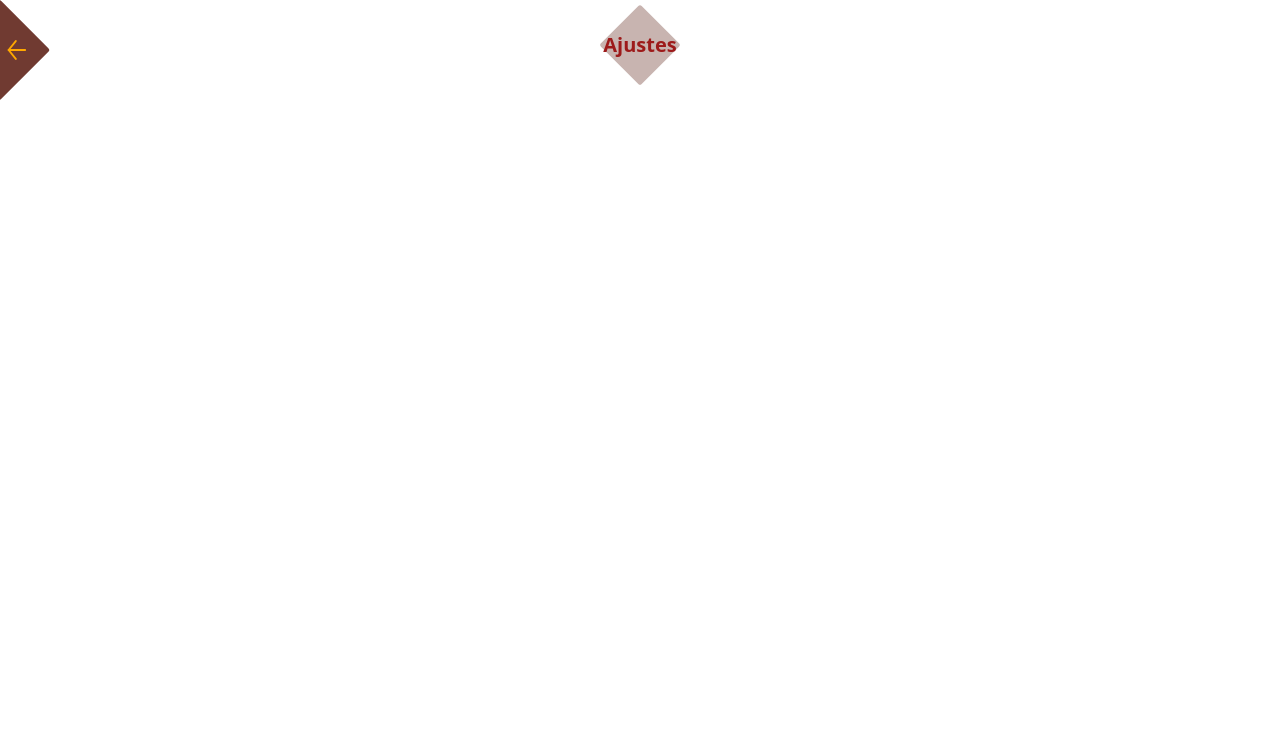
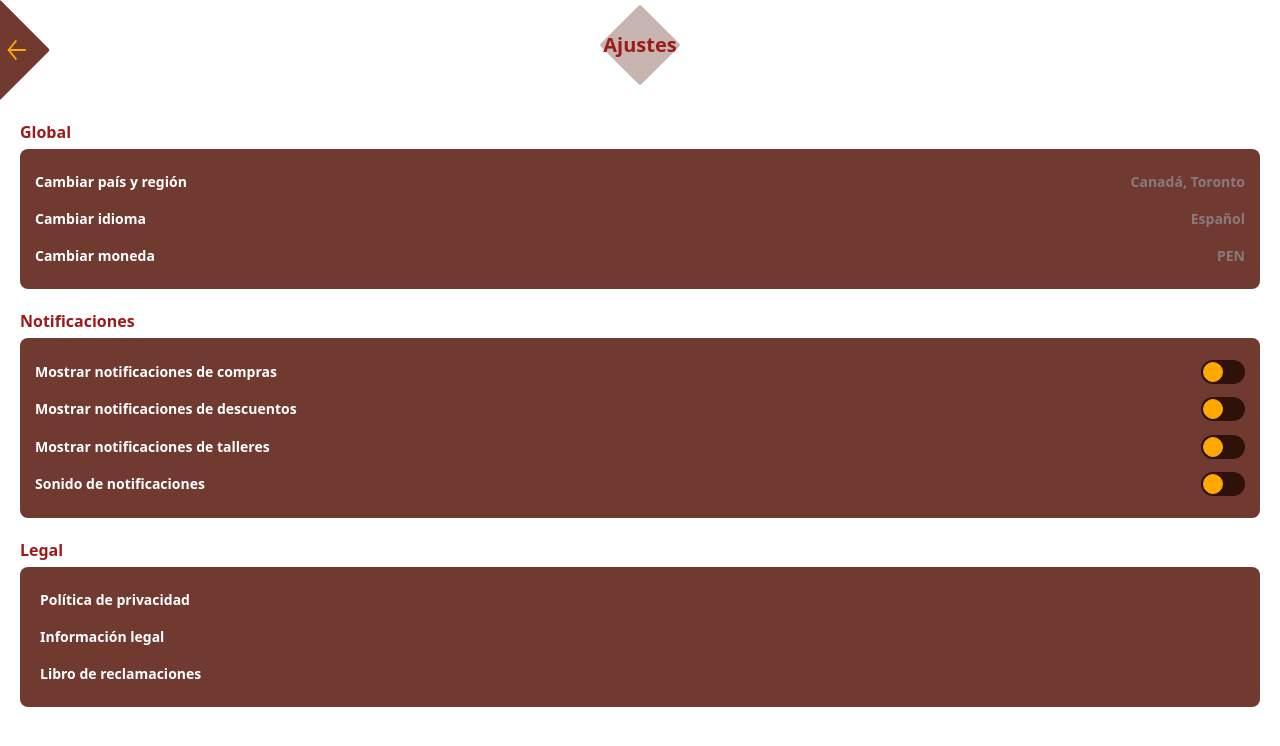
Before and after one commit to JuanDr08/ProyectoExpress, a React (Vite) app: page / in a window 1280 px wide. Shown: the top 746 px of the page. Built offline with nearby package versions, Linux system fonts and the light colour scheme; a web font is replaced by a local one.

Commit message:
feat: :sparkles: Settings view finished

```diff
--- a/src/modules/pages/Settings.jsx
+++ b/src/modules/pages/Settings.jsx
@@ -12,9 +12,63 @@ export const Settings = () => {
             <Muesca />
             <CategoryHeaders title='Ajustes' />
 
-            <main className="h-[calc(100dvh - 90px)] w-full">
+            <main className="h-[calc(100dvh-90px)] w-full flex flex-col gap-[20px] text-9D1A1A font-semibold pt-[30px] px-[20px]">
 
+                <section className="flex flex-col gap-[5px]">
+                    <h2>Global</h2>
+                    <div className='flex flex-col justify-around text-blanco w-full h-[140px] bg-703A31 rounded-lg text-sm p-[15px]'>
+                        <div className="flex justify-between">
+                            <p>Cambiar país y región</p>
+                            <p className="text-gray-400/60 text-end">Canadá, Toronto</p>
+                        </div>
+                        <div className="flex justify-between">
+                            <p>Cambiar idioma</p>
+                            <p className="text-gray-400/60">Español</p>
+                        </div>
+                        <div className="flex justify-between">
+                            <p>Cambiar moneda</p>
+                            <p className="text-gray-400/60">PEN</p>
+                        </div>
+                    </div>
+                </section>
+                <section className="flex flex-col gap-[5px]">
+                    <h2>Notificaciones</h2>
+                    <div className='flex flex-col justify-around text-blanco w-full h-[180px] bg-703A31 rounded-lg text-sm p-[15px]'>
+                            <label className="flex items-center justify-between cursor-pointer">
+                                <span>Mostrar notificaciones de compras</span>
+                                <input type="checkbox" value="" className="sr-only peer" />
+                                <div className="relative w-11 h-6 bg-2E1108 peer-focus:outline-none peer-focus:ring-4  rounded-full peer peer-checked:after:translate-x-full rtl:peer-checked:after:-translate-x-full peer-checked:after:border-FFA800 after:content-[''] after:absolute after:top-[2px] after:start-[2px] after:bg-FFA800 after:border-FFA800 after:border after:rounded-full after:h-5 after:w-5 after:transition-all peer-checked:bg-2E1108/40">
+                                </div>
+                            </label>
+                            <label className="flex items-center justify-between cursor-pointer">
+                                <span>Mostrar notificaciones de descuentos</span>
+                                <input type="checkbox" value="" className="sr-only peer" />
+                                <div className="relative w-11 h-6 bg-2E1108 peer-focus:outline-none peer-focus:ring-4  rounded-full peer peer-checked:after:translate-x-full rtl:peer-checked:after:-translate-x-full peer-checked:after:border-FFA800 after:content-[''] after:absolute after:top-[2px] after:start-[2px] after:bg-FFA800 after:border-FFA800 after:border after:rounded-full after:h-5 after:w-5 after:transition-all peer-checked:bg-2E1108/40">
+                                </div>
+                            </label>
+                            <label className="flex items-center justify-between cursor-pointer">
+                                <span>Mostrar notificaciones de talleres</span>
+                                <input type="checkbox" value="" className="sr-only peer" />
+                                <div className="relative w-11 h-6 bg-2E1108 peer-focus:outline-none peer-focus:ring-4  rounded-full peer peer-checked:after:translate-x-full rtl:peer-checked:after:-translate-x-full peer-checked:after:border-FFA800 after:content-[''] after:absolute after:top-[2px] after:start-[2px] after:bg-FFA800 after:border-FFA800 after:border after:rounded-full after:h-5 after:w-5 after:transition-all peer-checked:bg-2E1108/40">
+                                </div>
+                            </label>
+                            <label className="flex items-center justify-between cursor-pointer">
+                                <span>Sonido de notificaciones</span>
+                                <input type="checkbox" value="" className="sr-only peer" />
+                                <div className="relative w-11 h-6 bg-2E1108 peer-focus:outline-none peer-focus:ring-4  rounded-full peer peer-checked:after:translate-x-full rtl:peer-checked:after:-translate-x-full peer-checked:after:border-FFA800 after:content-[''] after:absolute after:top-[2px] after:start-[2px] after:bg-FFA800 after:border-FFA800 after:border after:rounded-full after:h-5 after:w-5 after:transition-all peer-checked:bg-2E1108/40">
+                                </div>
+                            </label>
 
+                    </div>
+                </section>
+                <section className="flex flex-col gap-[5px]">
+                    <h2>Legal</h2>
+                    <div className='flex flex-col justify-around text-blanco w-full h-[140px] bg-703A31 rounded-lg text-sm p-[15px]'>
+                        <button className="p-[5px] text-start">Política de privacidad</button>
+                        <button className="p-[5px] text-start">Información legal</button>
+                        <button className="p-[5px] text-start">Libro de reclamaciones</button>
+                    </div>
+                </section>
 
             </main>
 
```
